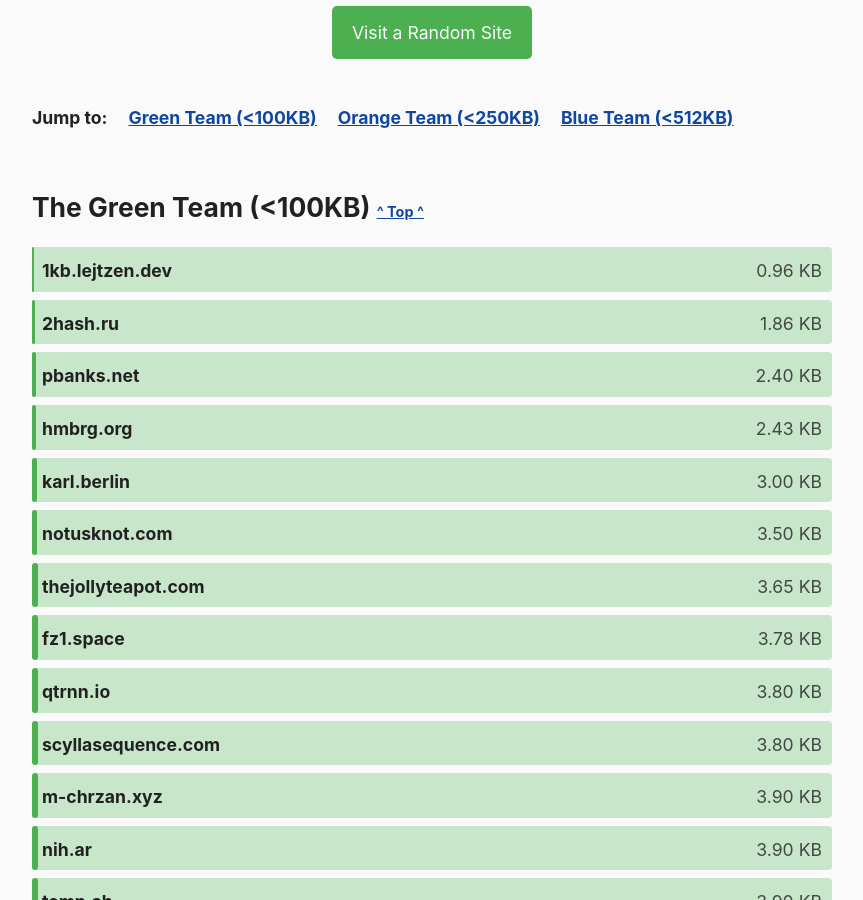
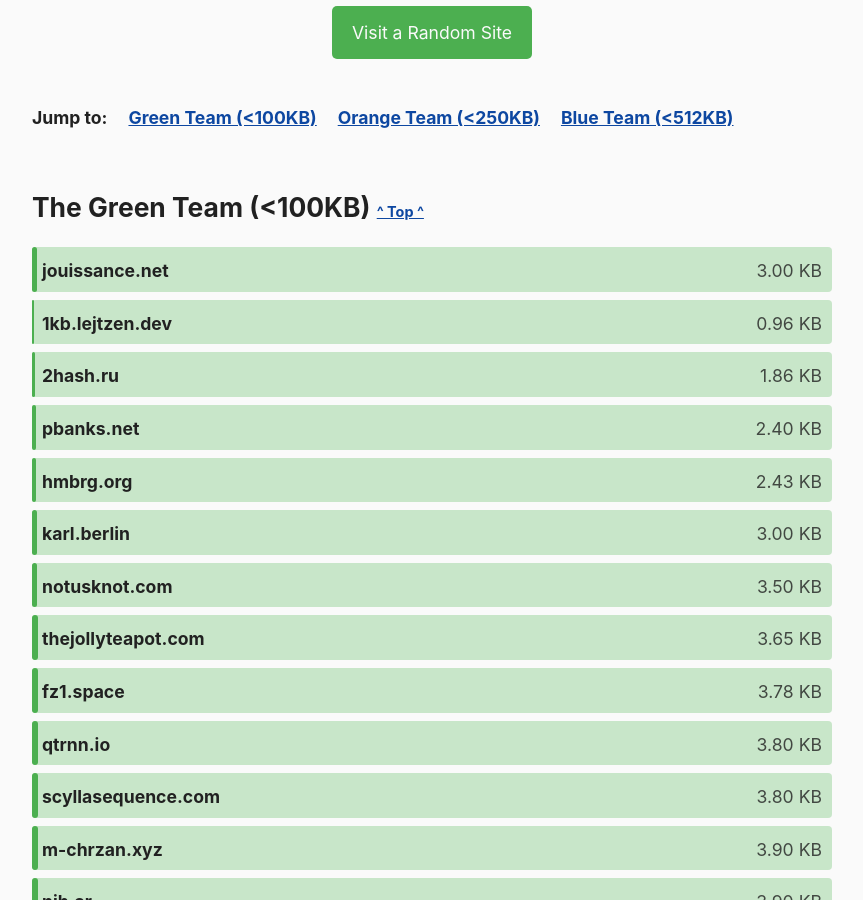
Before and after one commit to kevquirk/512kb.club, a Jekyll site: the page built from index.md, in a window 1280 px wide and 900 px high, scrolled down 1060 px. Shown: the whole window, without its empty margins (208-1071 px from the left). Built offline with Jekyll 4.4.1, drawn with Linux system fonts in a browser that asks for light colours.

Commit message:
Adding jouissance.net

```diff
--- a/_data/sites.yml
+++ b/_data/sites.yml
@@ -2776,3 +2776,7 @@
   url: https://zwbetz.com/
   size: 67.8
   last_checked: 2022-07-20
+
+- domain: jouissance.net
+  url: https://www.jouissance.net
+  last_checked: 2023-01-11
```
